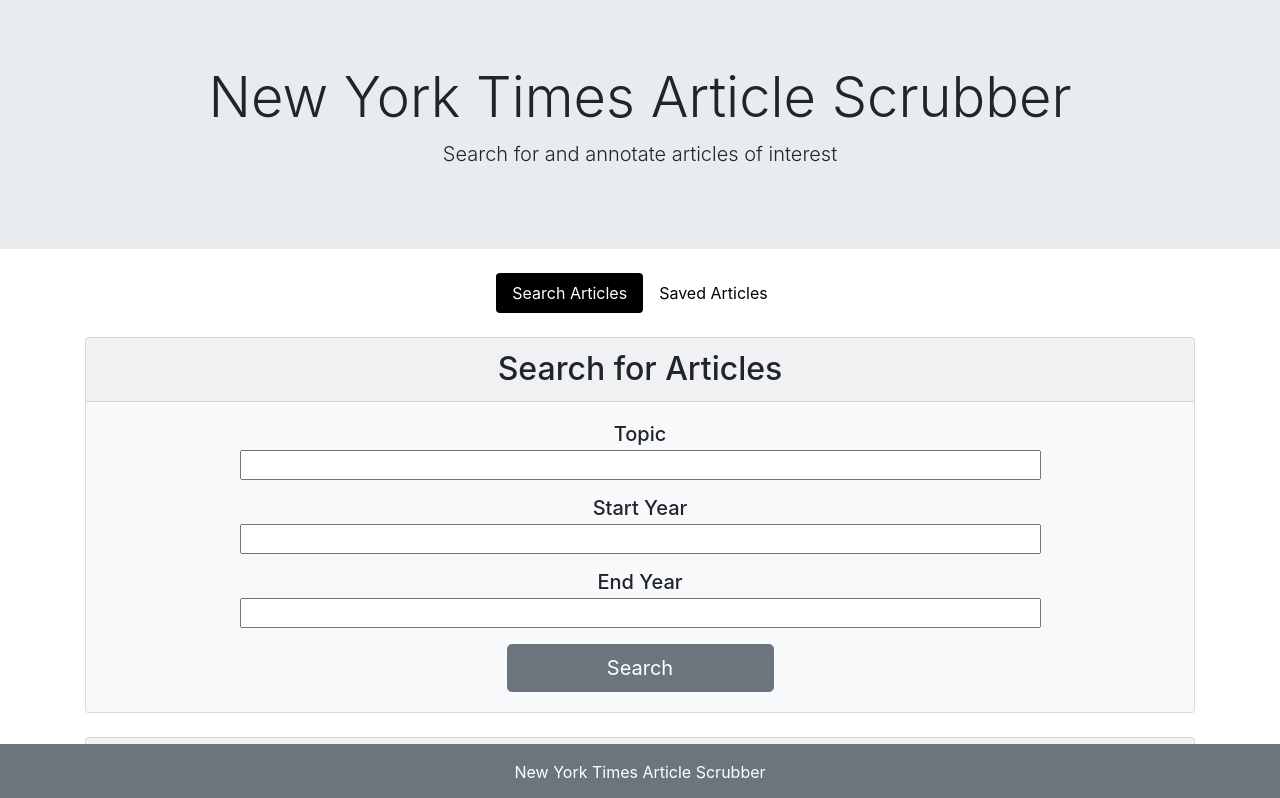
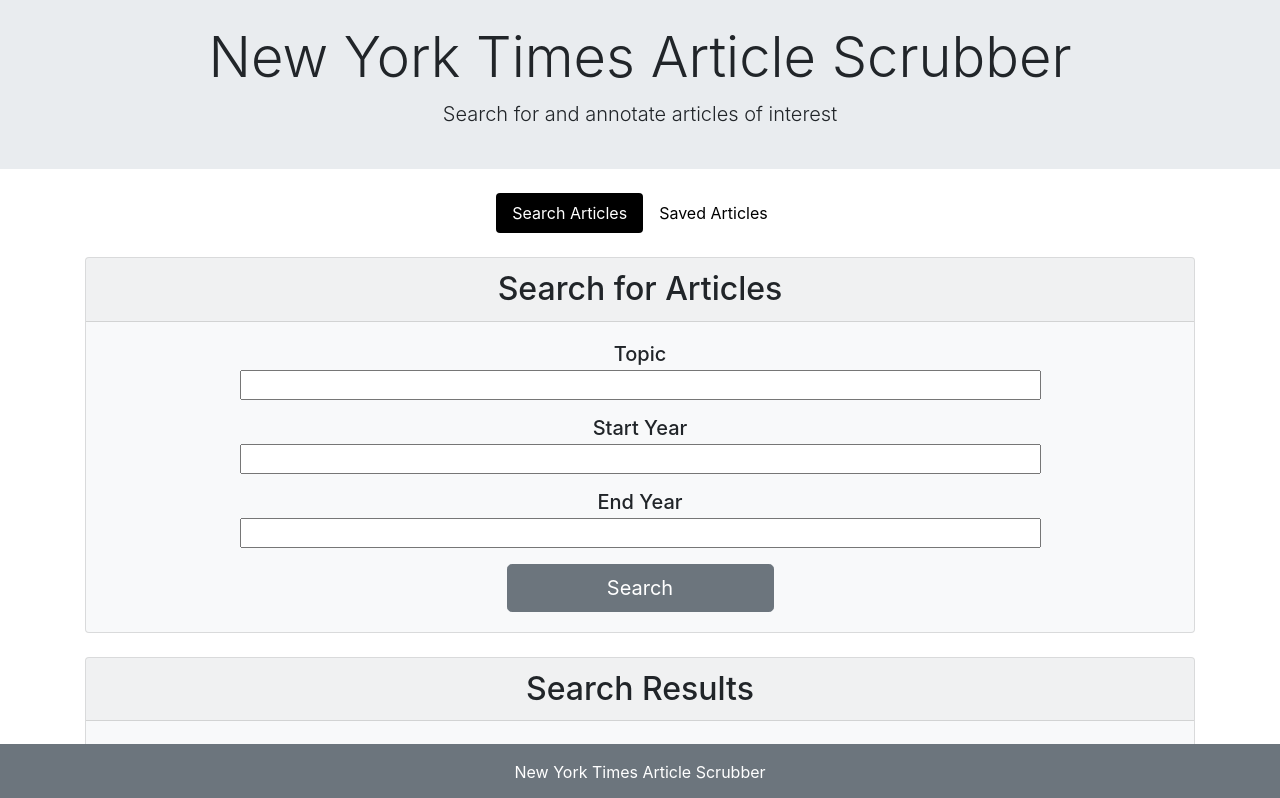
Before and after one commit to BenRGarcia/React-NYT-Api, a React app in the folder client/: page / in a window 1280 px wide. Shown: the top 798 px of the page. Built offline with nearby package versions, Linux system fonts and the light colour scheme; the HTML template or start-up script is replaced by a standard one.

Commit message:
reduce padding

```diff
--- a/client/src/components/Header/Header.js
+++ b/client/src/components/Header/Header.js
@@ -1,7 +1,7 @@
 import React from 'react';
 
 export const Header = () => (
-  <div className="jumbotron jumbotron-fluid mb-2">
+  <div className="jumbotron jumbotron-fluid mb-2 py-4">
     <div className="container">
       <h1 className="display-4">
         New York Times Article Scrubber
```
